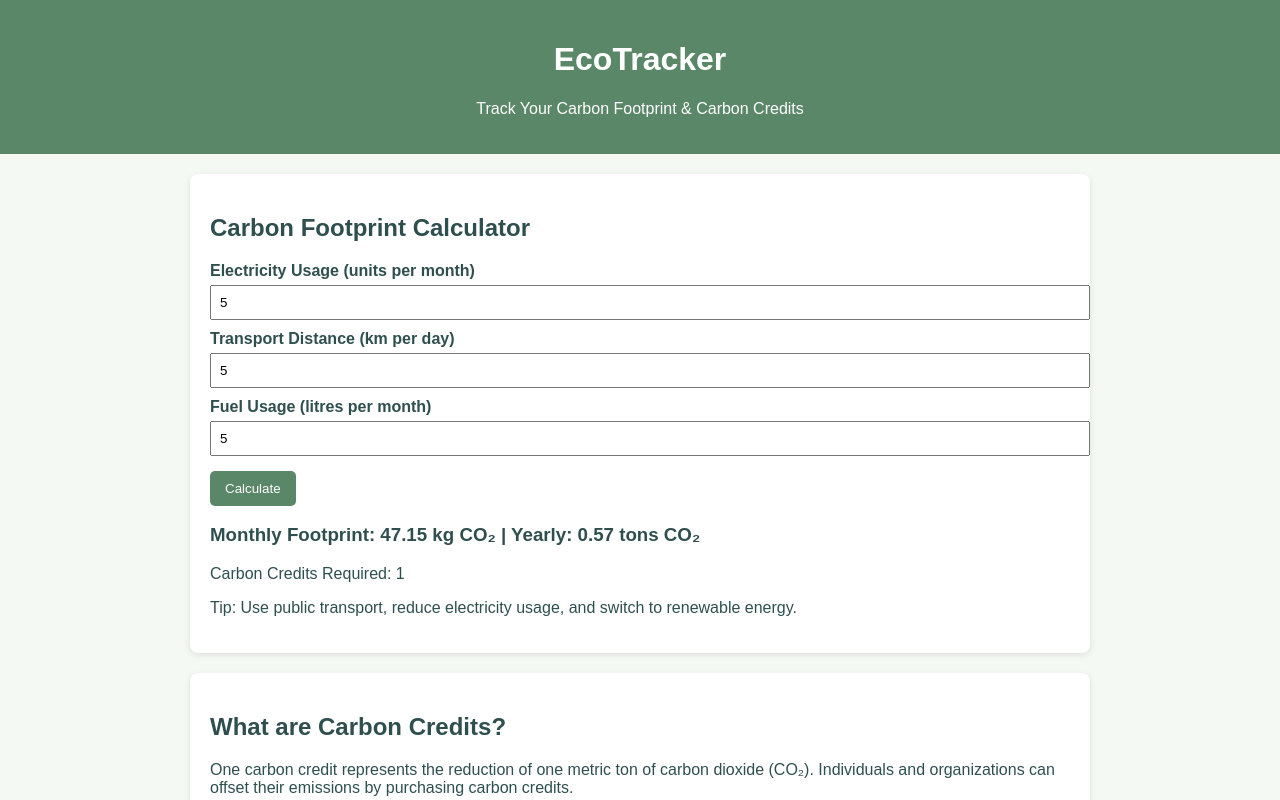
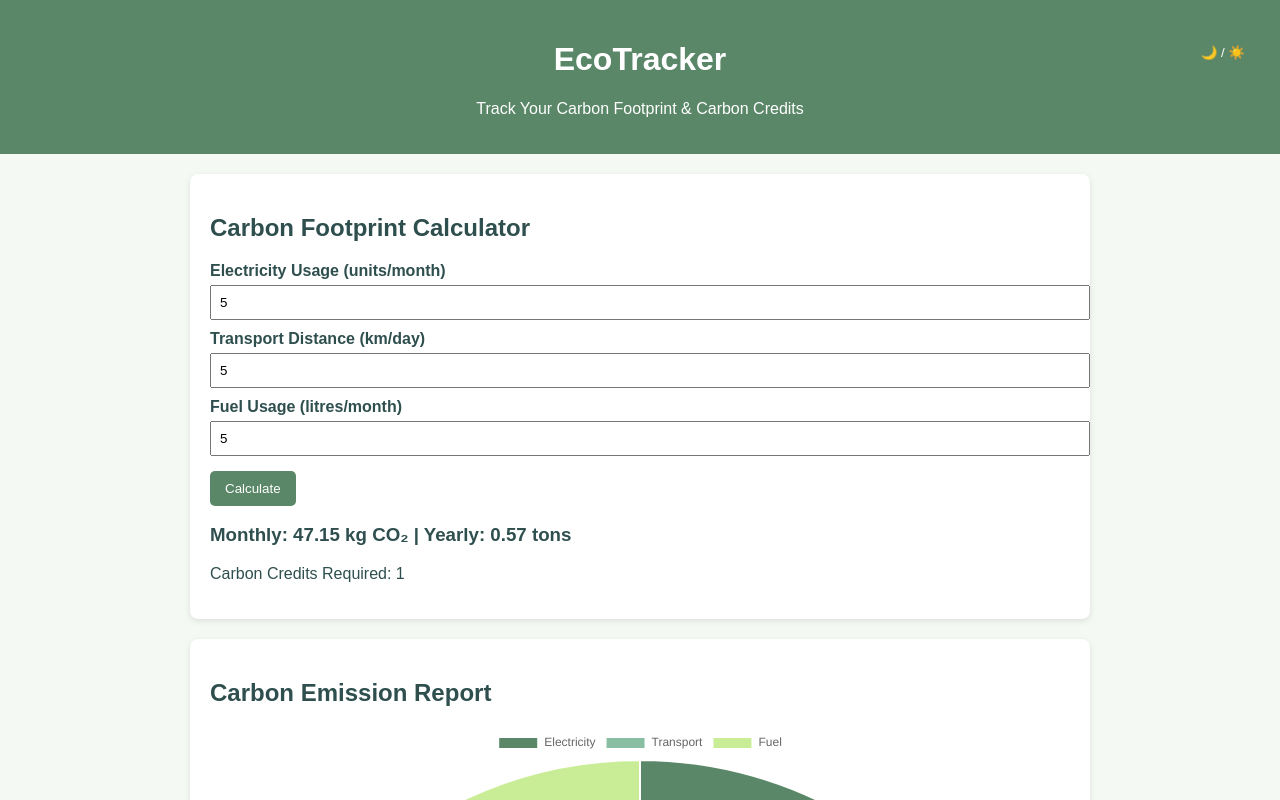
Before and after one commit to amdharsh/EcoTracker-, a plain HTML site: page index.html in a window 1280 px wide. Both pictures are taken after typing "5", "5", "5" into the empty fields and a click on the button "Calculate". Shown: the top 800 px of the page. Drawn offline with nearby package versions, Linux system fonts and the light colour scheme.

Commit message:
Update index.html

```diff
--- a/index.html
+++ b/index.html
@@ -4,62 +4,95 @@
   <meta charset="UTF-8" />
   <meta name="viewport" content="width=device-width, initial-scale=1.0" />
   <title>EcoTracker – Carbon Footprint Calculator</title>
+
+  <!-- Chart.js -->
+  <script src="https://cdn.jsdelivr.net/npm/chart.js"></script>
+
   <style>
+    :root {
+      --bg: #f4f9f4;
+      --text: #2f4f4f;
+      --card: #ffffff;
+      --primary: #5a8768;
+    }
+
+    body.dark {
+      --bg: #1e1e1e;
+      --text: #f0f0f0;
+      --card: #2c2c2c;
+      --primary: #7bcf9b;
+    }
+
     body {
       font-family: Arial, sans-serif;
       margin: 0;
-      background-color: #f4f9f4;
-      color: #2f4f4f;
+      background-color: var(--bg);
+      color: var(--text);
+      transition: 0.3s;
     }
+
     header {
-      background-color: #5a8768;
+      background-color: var(--primary);
       color: white;
       padding: 20px;
       text-align: center;
     }
+
     section {
       padding: 20px;
       max-width: 900px;
       margin: auto;
     }
+
     .card {
-      background: white;
+      background: var(--card);
       padding: 20px;
       margin-bottom: 20px;
       border-radius: 8px;
       box-shadow: 0 2px 6px rgba(0,0,0,0.1);
     }
+
     label {
       display: block;
       margin-top: 10px;
       font-weight: bold;
     }
+
     input {
       width: 100%;
       padding: 8px;
       margin-top: 5px;
     }
+
     button {
       margin-top: 15px;
       padding: 10px 15px;
-      background-color: #5a8768;
+      background-color: var(--primary);
       color: white;
       border: none;
       border-radius: 5px;
       cursor: pointer;
     }
-    button:hover {
-      background-color: #4a7258;
-    }
+
     footer {
       text-align: center;
       padding: 10px;
       background-color: #c9ed96;
       font-size: 14px;
     }
+
+    .toggle {
+      position: absolute;
+      top: 20px;
+      right: 20px;
+    }
   </style>
 </head>
 <body>
+
+<div class="toggle">
+  <button onclick="toggleMode()">🌙 / ☀️</button>
+</div>
 
 <header>
   <h1>EcoTracker</h1>
@@ -69,50 +102,78 @@
 <section>
   <div class="card">
     <h2>Carbon Footprint Calculator</h2>
-    <label>Electricity Usage (units per month)</label>
+
+    <label>Electricity Usage (units/month)</label>
     <input type="number" id="electricity" />
 
-    <label>Transport Distance (km per day)</label>
+    <label>Transport Distance (km/day)</label>
     <input type="number" id="transport" />
 
-    <label>Fuel Usage (litres per month)</label>
+    <label>Fuel Usage (litres/month)</label>
     <input type="number" id="fuel" />
 
     <button onclick="calculate()">Calculate</button>
 
     <h3 id="result"></h3>
     <p id="credits"></p>
-    <p id="suggestion"></p>
+  </div>
+
+  <div class="card">
+    <h2>Carbon Emission Report</h2>
+    <canvas id="chart"></canvas>
   </div>
 
   <div class="card">
     <h2>What are Carbon Credits?</h2>
-    <p>One carbon credit represents the reduction of one metric ton of carbon dioxide (CO₂). Individuals and organizations can offset their emissions by purchasing carbon credits.</p>
+    <p>One carbon credit represents the reduction of one metric ton of CO₂. EcoTracker estimates how many credits are needed to offset your emissions.</p>
   </div>
 </section>
 
 <footer>
-  © 2026 EcoTracker | Designed for Sustainability 🌱
+  © 2026 EcoTracker | Sustainability First 🌱
 </footer>
 
 <script>
+  let chart;
+
+  function toggleMode() {
+    document.body.classList.toggle('dark');
+  }
+
   function calculate() {
     const electricity = Number(document.getElementById('electricity').value) || 0;
     const transport = Number(document.getElementById('transport').value) || 0;
     const fuel = Number(document.getElementById('fuel').value) || 0;
 
-    const electricityCO2 = electricity * 0.82; // kg CO2 per unit
-    const transportCO2 = transport * 0.21 * 30; // monthly
-    const fuelCO2 = fuel * 2.31;
+    const eCO2 = electricity * 0.82;
+    const tCO2 = transport * 0.21 * 30;
+    const fCO2 = fuel * 2.31;
 
-    const total = electricityCO2 + transportCO2 + fuelCO2;
-    const yearly = total * 12 / 1000;
+    const total = eCO2 + tCO2 + fCO2;
+    const yearly = (total * 12) / 1000;
     const credits = Math.ceil(yearly);
 
-    document.getElementById('result').innerText = `Monthly Footprint: ${total.toFixed(2)} kg CO₂ | Yearly: ${yearly.toFixed(2)} tons CO₂`;
+    document.getElementById('result').innerText = `Monthly: ${total.toFixed(2)} kg CO₂ | Yearly: ${yearly.toFixed(2)} tons`;
     document.getElementById('credits').innerText = `Carbon Credits Required: ${credits}`;
 
-    document.getElementById('suggestion').innerText = "Tip: Use public transport, reduce electricity usage, and switch to renewable energy.";
+    drawChart(eCO2, tCO2, fCO2);
+  }
+
+  function drawChart(e, t, f) {
+    const ctx = document.getElementById('chart');
+
+    if (chart) chart.destroy();
+
+    chart = new Chart(ctx, {
+      type: 'pie',
+      data: {
+        labels: ['Electricity', 'Transport', 'Fuel'],
+        datasets: [{
+          data: [e, t, f],
+          backgroundColor: ['#5a8768', '#88bfa3', '#c9ed96']
+        }]
+      }
+    });
   }
 </script>
 
```
